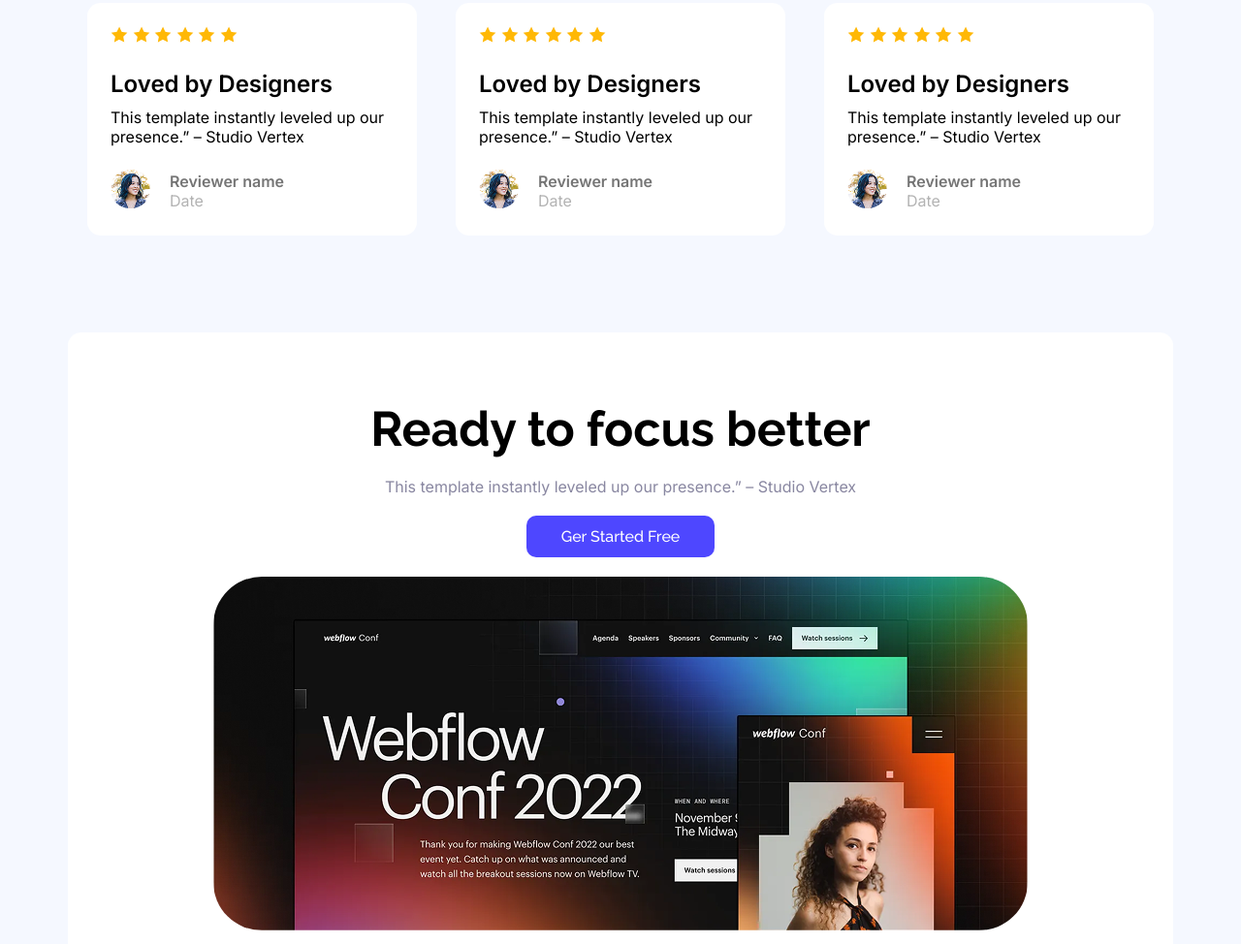
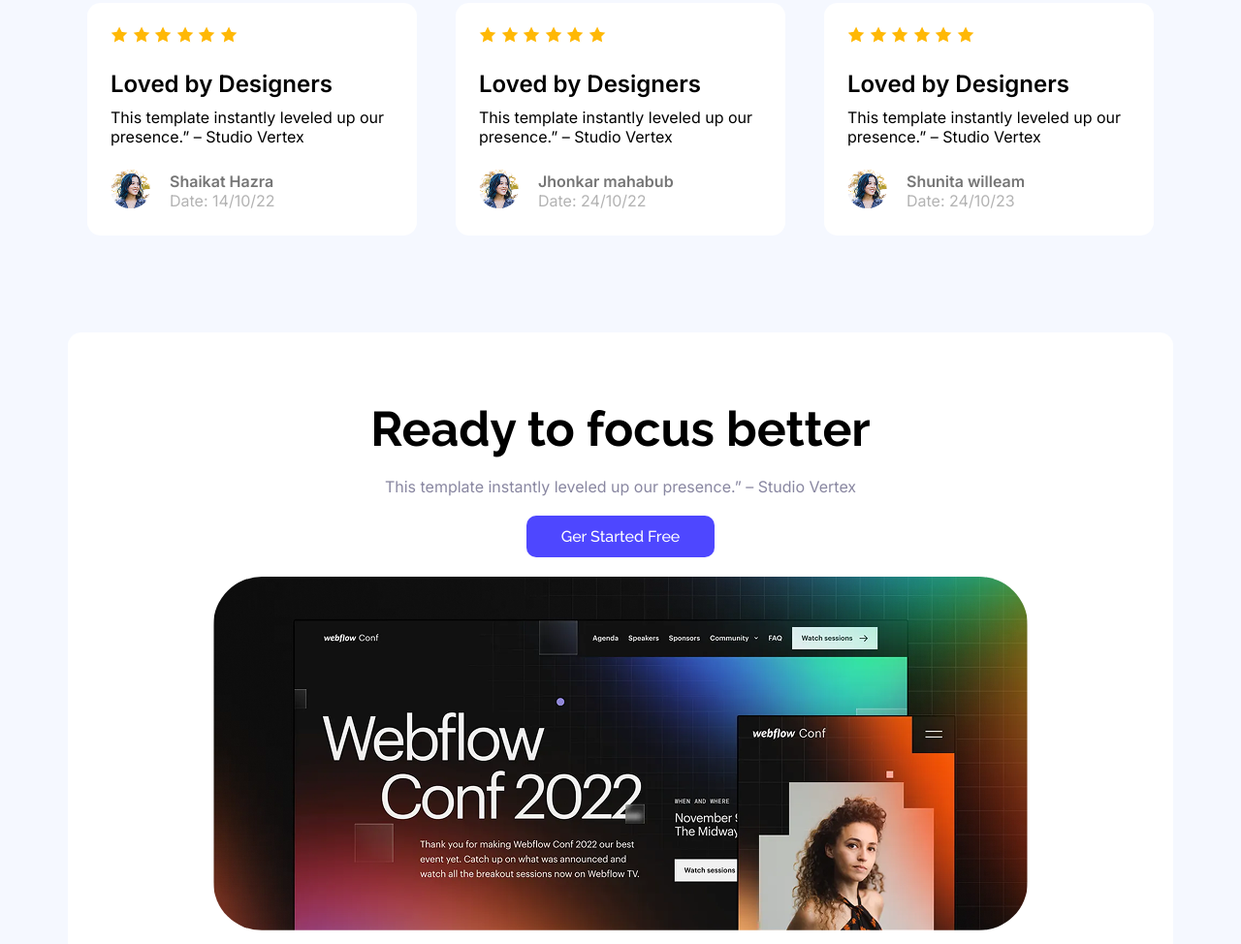
Before and after one commit to shaikathazra/landing_launchpad, a plain HTML site: page index.html in a window 1280 px wide. Shown: the part 1788-2762 px from the top of the page at 97% size. Drawn offline with Linux system fonts and the light colour scheme.

Commit message:
Change name and date of review

```diff
--- a/index.html
+++ b/index.html
@@ -82,8 +82,8 @@
                 <div class="rev">
                     <div><img src="./Assets/avatar.png" alt=""></div>
                     <div class="revtext">
-                        <h4>Reviewer name</h4>
-                        <p>Date</p>
+                        <h4>Shaikat Hazra</h4>
+                        <p>Date: 14/10/22</p>
                     </div>
                 </div>
             </div>
@@ -101,8 +101,8 @@
                 <div class="rev">
                     <div><img src="./Assets/avatar.png" alt=""></div>
                     <div class="revtext">
-                        <h4>Reviewer name</h4>
-                        <p>Date</p>
+                        <h4>Jhonkar mahabub</h4>
+                        <p>Date: 24/10/22</p>
                     </div>
                 </div>
             </div>
@@ -120,8 +120,8 @@
                 <div class="rev">
                     <div><img src="./Assets/avatar.png" alt=""></div>
                     <div class="revtext">
-                        <h4>Reviewer name</h4>
-                        <p>Date</p>
+                        <h4>Shunita willeam</h4>
+                        <p>Date: 24/10/23</p>
                     </div>
                 </div>
             </div>
```
